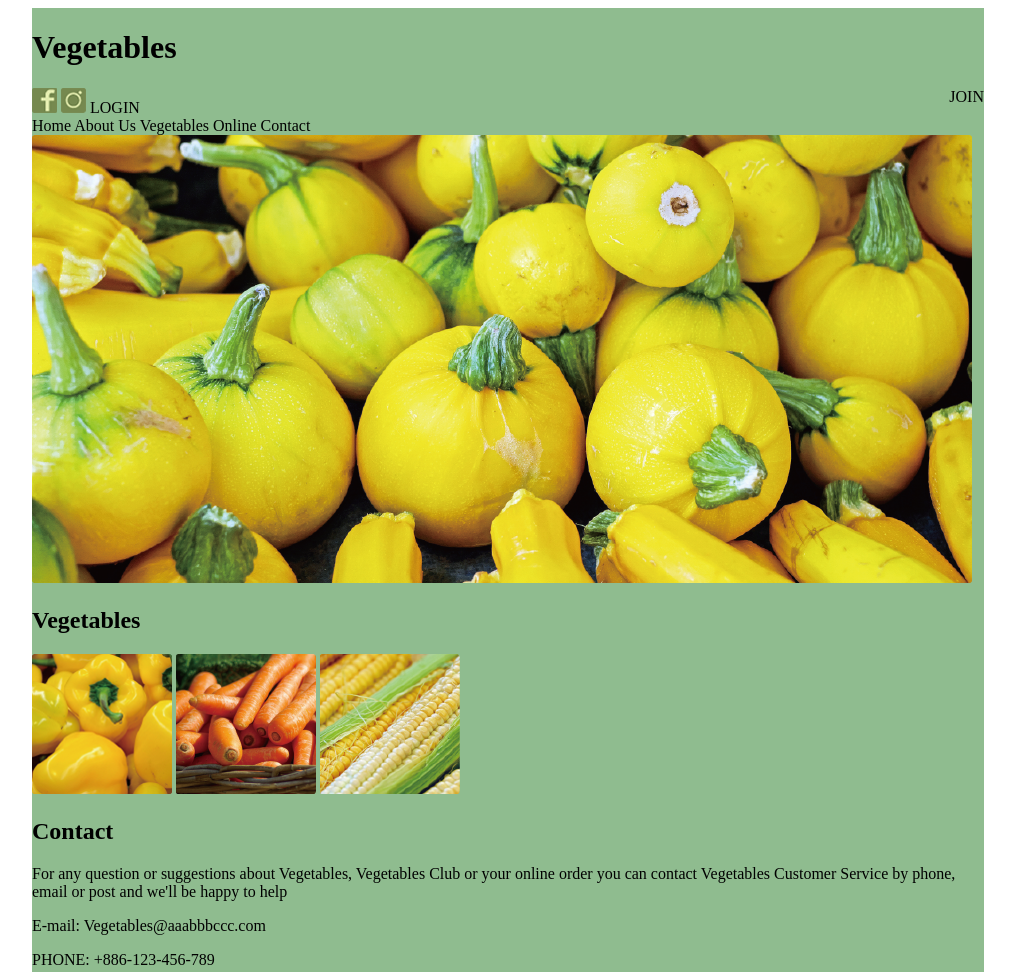
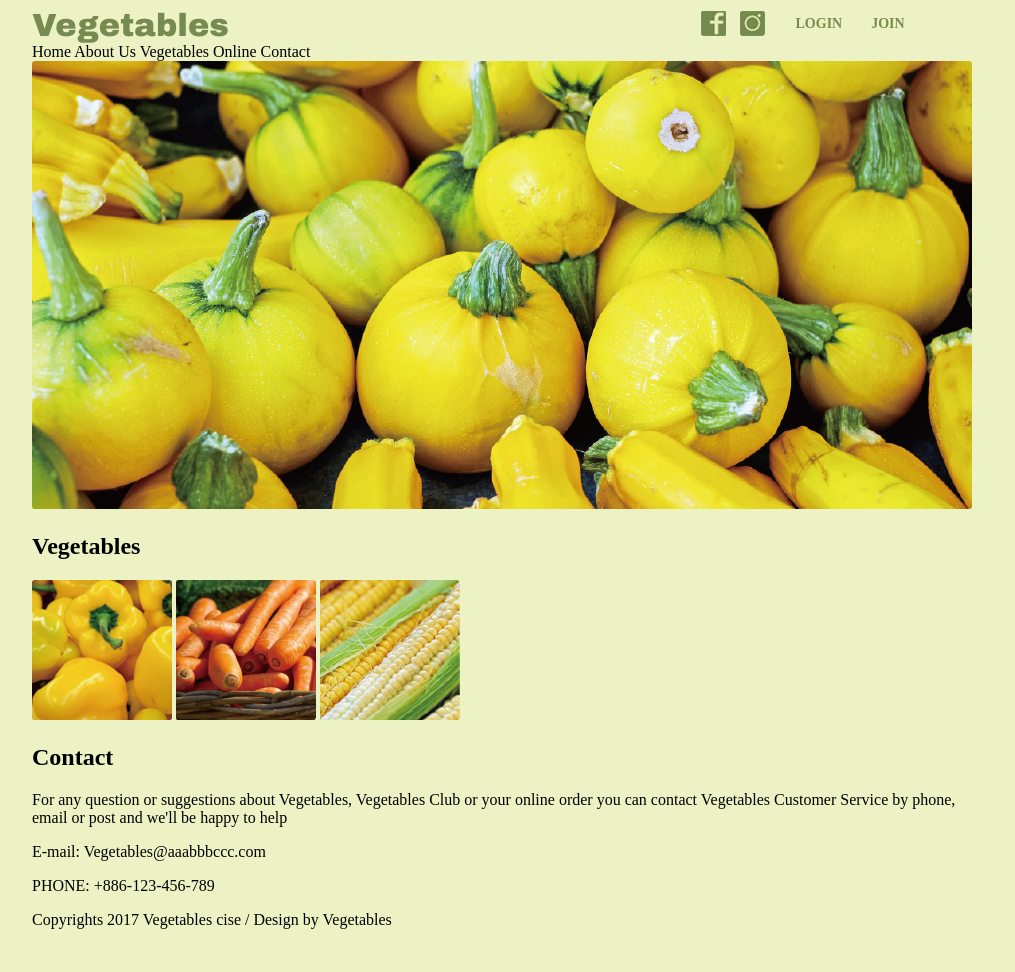
Before and after one commit to drosaslin/Web-Programming-HW1, a plain HTML site: page index.html in a window 1280 px wide. Shown: the top 972 px of the page, without its empty margins (136-1151 px from the left). After the commit the page ends 945 px from the top, so only its background shows below. Drawn offline with Linux system fonts and the light colour scheme; a script that the page names is missing.

Commit message:
css added to the top of the page

```diff
--- a/index.html
+++ b/index.html
@@ -9,13 +9,18 @@
     <script src="main.js"></script>
 </head>
 <body>
+    <div class="background">
         <div class="main">
             <header class="header">
                 <h1>Vegetables</h1>
-            <img src="images/btn_facebook.png" alt="facebook">
-            <img src="images/btn_instagram.png" alt="instagram">
-            <a>LOGIN</a>
-            <a class="login">JOIN</a>
+                <a class="icon"><img src="images/btn_facebook.png" alt="facebook"></a>
+                <a class="icon"><img src="images/btn_instagram.png" alt="instagram"></a>
+                <div id="login" class="bordered-text">
+                    <p id="login">LOGIN</p>
+                </div>
+                <div id="join" class="bordered-text">
+                    <p id="join">JOIN</p>
+                </div>
             </header>
 
             <div>
@@ -50,5 +55,6 @@
                 <p>Copyrights 2017 Vegetables cise / Design by Vegetables</p>
             </footer>
         </div>
+    </div>
 </body>
 </html>
--- a/main.css
+++ b/main.css
@@ -1,13 +1,54 @@
+* {
+    box-sizing: border-box;
+}
+
+body {
+    background-color: #EDF2C5;
+}
+
 .main {
     position: absolute;
     margin: 0px 160px 0px 160px;
-    background-color: #8fbc8f;
 }
 
 .header {
-    position: static;
+    position: relative;
 }
 
-.login {
-    float: right;
+.header h1 {
+    display: inline;
+    font-family: Arial Black;
+    color: #778A50;
+    margin-right: 468px;
 }
+
+.bordered-text {
+    position: relative;
+    display: inline-block;
+    text-align: center;
+    font-family: Arial Bold;
+    font-size: 14px;
+    font-weight: bold;
+    color: #778A50;
+    height: 25px;
+    margin-left: 10px;
+}
+
+.bordered-text p {
+    position: relative;
+    transform: translateY(-50%);
+}
+
+#login {
+    width: 60px;
+}
+
+#join {
+    width: 50px;
+}
+
+.icon {
+    width: 25px;
+    height: 25px;
+    margin-right: 10px;
+}
```
Lines whose indentation alone changed are shown as unchanged.
